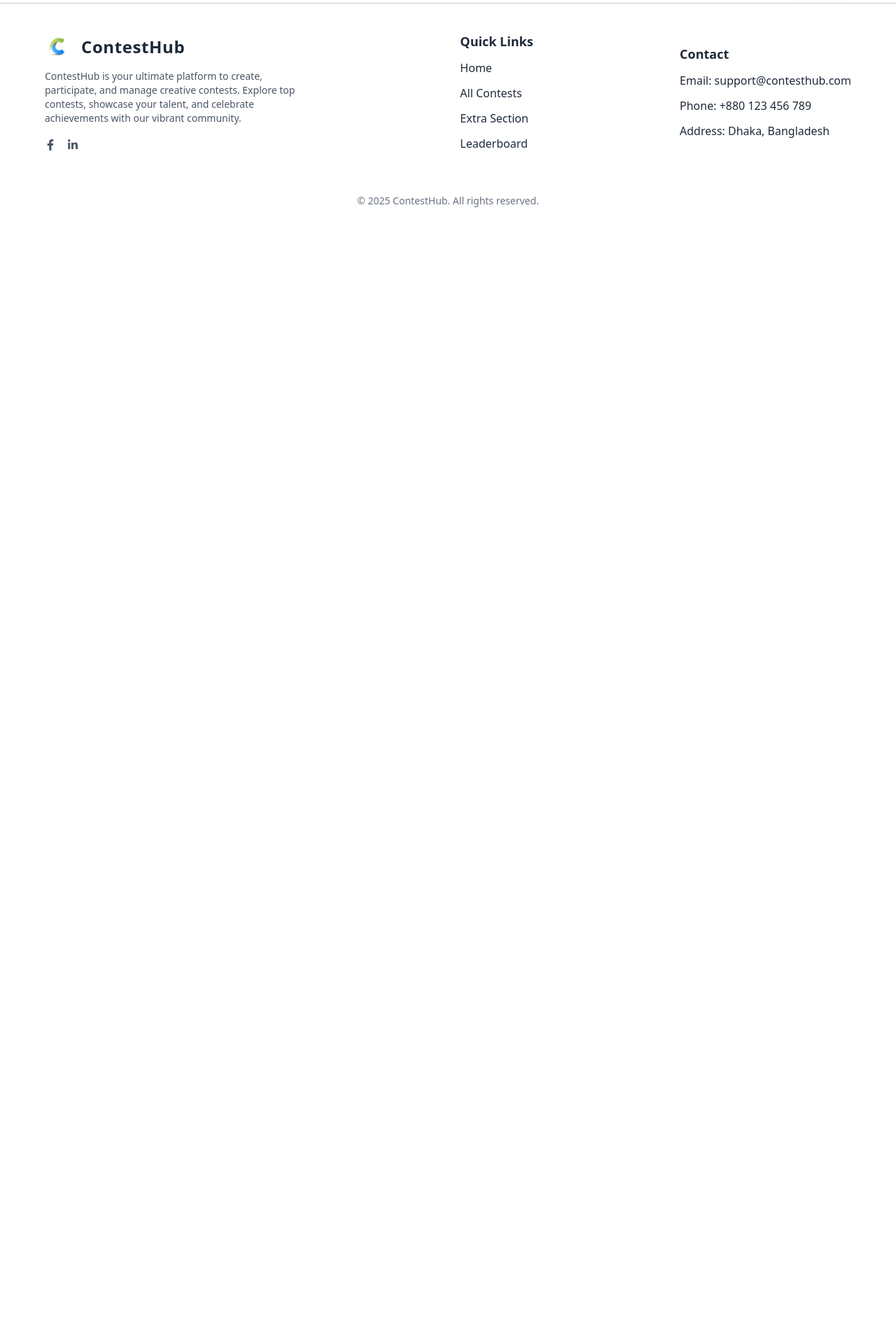
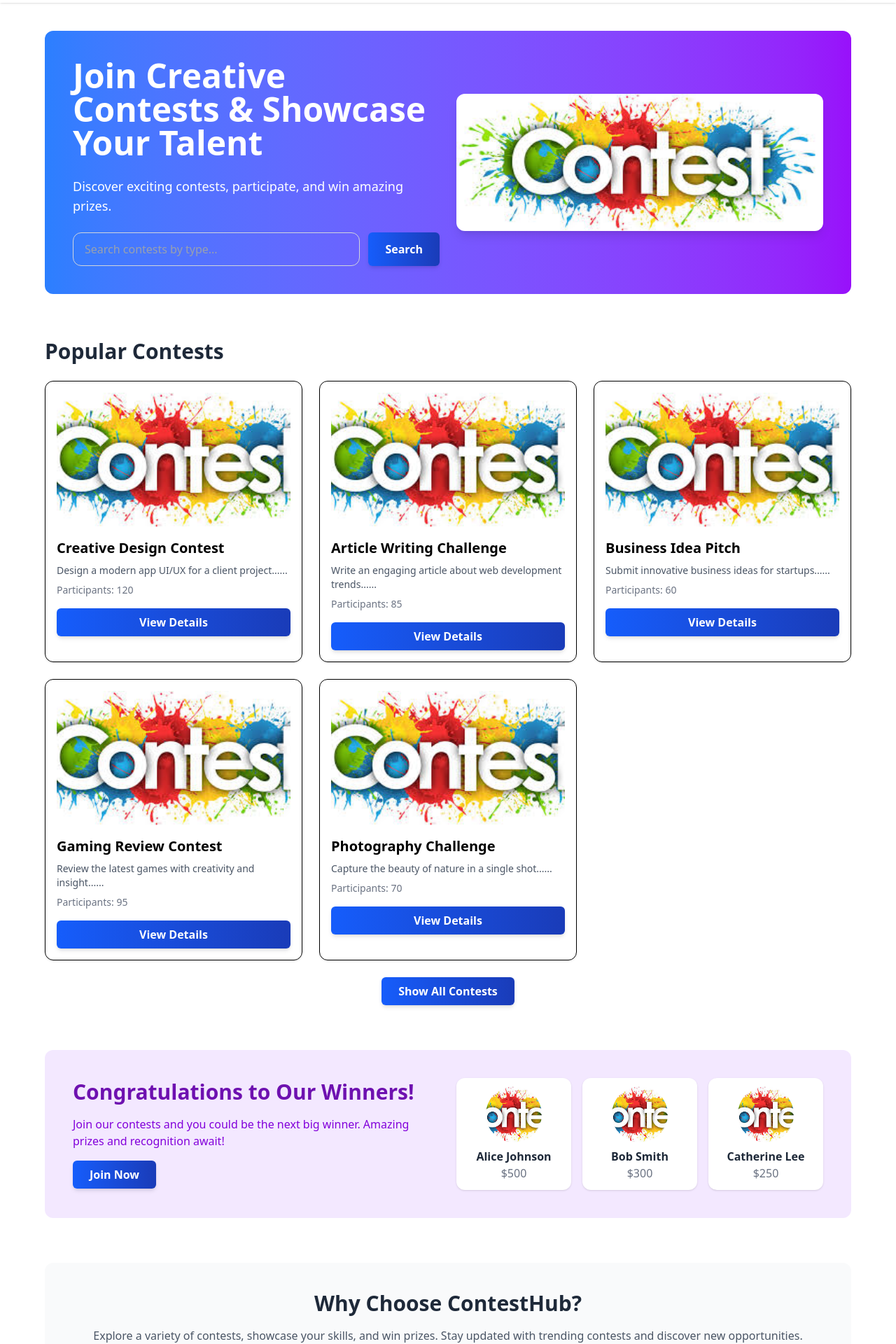
Before and after one commit to mehedi67719/ContestHub, a React (Vite) app: page / in a window 1280 px wide. Shown: the part 60-1980 px from the top of the page at 70% size. Before the commit the page ends 800 px from the top, so only its background shows below. Built offline with nearby package versions, Linux system fonts and the light colour scheme.

Commit message:
alcontest page design

```diff
--- a/src/Pages/Footer.jsx
+++ b/src/Component/Footer.jsx
@@ -4,24 +4,24 @@ import { FaFacebookF, FaLinkedinIn } from "react-icons/fa";
 
 const Footer = () => {
   return (
-    <footer className="bg-white text-gray-800 py-10 border-t border-gray-200">
-      <div className="w-[90%] mx-auto flex flex-col md:flex-row justify-between items-start md:items-center gap-8">
-        <div className="flex flex-col gap-3">
+    <footer className="bg-white text-gray-800 py-12 border-t border-gray-200">
+      <div className="w-[90%] mx-auto flex flex-col md:flex-row justify-between items-start md:items-center gap-10">
+        <div className="flex flex-col gap-4 md:w-1/3">
           <div className="flex items-center gap-3">
-            <img src={logo} alt="logo" className="w-10 h-10 rounded-md object-cover" />
-            <span className="text-2xl font-semibold tracking-wide">ContestHub</span>
+            <img src={logo} alt="logo" className="w-12 h-12 rounded-md object-cover" />
+            <span className="text-3xl font-bold tracking-wide">ContestHub</span>
           </div>
-          <p className="text-gray-600 text-sm max-w-sm">
+          <p className="text-gray-600 text-sm md:text-base">
             ContestHub is your ultimate platform to create, participate, and manage creative contests.
             Explore top contests, showcase your talent, and celebrate achievements with our vibrant community.
           </p>
-          <div className="flex gap-4 mt-2 text-gray-600">
-            <a href="https://facebook.com" target="_blank" className="hover:text-blue-600 transition"><FaFacebookF /></a>
-            <a href="https://linkedin.com" target="_blank" className="hover:text-blue-600 transition"><FaLinkedinIn /></a>
+          <div className="flex gap-5 mt-2 text-gray-600">
+            <a href="https://facebook.com" target="_blank" className="hover:text-blue-600 transition text-lg"><FaFacebookF /></a>
+            <a href="https://linkedin.com" target="_blank" className="hover:text-blue-600 transition text-lg"><FaLinkedinIn /></a>
           </div>
         </div>
 
-        <div className="flex flex-col gap-3">
+        <div className="flex flex-col gap-4 md:w-1/4">
           <h3 className="font-semibold text-lg">Quick Links</h3>
           <a href="/" className="hover:text-blue-600 transition">Home</a>
           <a href="/all-contests" className="hover:text-blue-600 transition">All Contests</a>
@@ -29,7 +29,7 @@ const Footer = () => {
           <a href="/leaderboard" className="hover:text-blue-600 transition">Leaderboard</a>
         </div>
 
-        <div className="flex flex-col gap-3">
+        <div className="flex flex-col gap-4 md:w-1/4">
           <h3 className="font-semibold text-lg">Contact</h3>
           <p>Email: support@contesthub.com</p>
           <p>Phone: +880 123 456 789</p>
@@ -37,7 +37,7 @@ const Footer = () => {
         </div>
       </div>
 
-      <div className="mt-10 text-center pt-5 text-gray-500 text-sm">
+      <div className="mt-12 text-center pt-6 text-gray-500 text-sm border-t border-gray-200">
         &copy; 2025 ContestHub. All rights reserved.
       </div>
     </footer>
--- a/src/Pages/Navbar.jsx
+++ b/src/Component/Navbar.jsx
@@ -2,7 +2,7 @@ import React, { useState, useEffect, useRef } from "react";
 
 import logo from "../assets/Logo.avif";
 import { Link, NavLink } from "react-router";
-import Primarybtn from "../Component/Primarybtn";
+import Primarybtn from "./Primarybtn";
 
 const Navbar = ({ user, onLogout }) => {
   const [open, setOpen] = useState(false);
@@ -34,7 +34,7 @@ const Navbar = ({ user, onLogout }) => {
             <span className="absolute left-0 -bottom-1 w-0 h-[2px] bg-blue-600 group-hover:w-full transition-all"></span>
           </NavLink>
 
-          <NavLink to="/all-contests" className={({isActive}) => `relative group ${isActive ? 'text-blue-600' : 'text-gray-700'}`}>
+          <NavLink to="/allcontest" className={({isActive}) => `relative group ${isActive ? 'text-blue-600' : 'text-gray-700'}`}>
             All Contests
             <span className="absolute left-0 -bottom-1 w-0 h-[2px] bg-blue-600 group-hover:w-full transition-all"></span>
           </NavLink>
--- a/src/Component/Root.jsx
+++ b/src/Component/Root.jsx
@@ -1,7 +1,7 @@
 import React from 'react';
-import Navbar from '../Pages/Navbar';
-import Footer from '../Pages/Footer';
 import { Outlet } from 'react-router';
+import Navbar from './Navbar';
+import Footer from './Footer';
 
 const Root = () => {
     return (
--- a/src/Component/Router.jsx
+++ b/src/Component/Router.jsx
@@ -1,10 +1,22 @@
 import { createBrowserRouter } from "react-router";
 import Root from "./Root";
+import Home from "../Pages/Home";
+import Allcontest from "../Pages/Allcontest";
 
 
 export const router = createBrowserRouter([
   {
     path: "/",
     element: <Root/>,
+    children:[
+        {
+            index:true,
+            Component:Home
+        },
+        {
+          path:"/allcontest",
+          Component:Allcontest
+        }
+    ]
   },
 ]);
--- /dev/null
+++ b/src/Pages/Allcontest.jsx
@@ -0,0 +1,100 @@
+import React, { useState } from "react";
+import { Link } from "react-router";
+
+
+const Allcontest = () => {
+  const [activeTab, setActiveTab] = useState("All");
+
+  const tabs = ["All", "Design", "Article", "Business", "Gaming", "Video Editing"];
+
+  const contests = [
+    {
+      _id: "1",
+      name: "Creative Design Contest",
+      description: "Design a modern app UI/UX for a client project...",
+      participants: 120,
+      image: "https://via.placeholder.com/400x250",
+    },
+    {
+      _id: "2",
+      name: "Article Writing Challenge",
+      description: "Write an engaging article about web development trends...",
+      participants: 85,
+      image: "https://via.placeholder.com/400x250",
+    },
+    {
+      _id: "3",
+      name: "Business Idea Pitch",
+      description: "Submit innovative business ideas for startups...",
+      participants: 60,
+      image: "https://via.placeholder.com/400x250",
+    },
+  ];
+
+  return (
+    <div className="max-w-7xl mx-auto px-4 py-12">
+
+      <h1 className="text-4xl font-bold text-center mb-10 text-gray-800">All Contests</h1>
+
+      <div className="flex flex-wrap justify-center gap-3 mb-12">
+        {tabs.map((tab) => (
+          <button
+            key={tab}
+            onClick={() => setActiveTab(tab)}
+            className={`px-6 py-2.5 rounded-full text-sm font-medium transition-all ${
+              activeTab === tab
+                ? "bg-blue-600 text-white shadow"
+                : "bg-white border border-gray-300 text-gray-700 hover:bg-blue-100"
+            }`}
+          >
+            {tab}
+          </button>
+        ))}
+      </div>
+
+      <div className="grid grid-cols-1 sm:grid-cols-2 lg:grid-cols-3 gap-7">
+        {contests.map((contest) => (
+          <div
+            key={contest._id}
+            className="bg-white rounded-2xl shadow hover:shadow-xl transition overflow-hidden"
+          >
+            <img
+              src={contest.image}
+              alt={contest.name}
+              className="w-full h-56 object-cover"
+            />
+
+            <div className="p-5 space-y-3">
+              <h2 className="text-xl font-semibold text-gray-800">
+                {contest.name}
+              </h2>
+
+              <p className="text-gray-600 text-sm">
+                {contest.description.slice(0, 80)}...
+              </p>
+
+              <p className="text-sm font-medium text-gray-700">
+                Participants:{" "}
+                <span className="text-blue-600 font-bold">
+                  {contest.participants}
+                </span>
+              </p>
+
+              <Link to={`/contest/${contest._id}`}>
+                <button className="w-full py-2.5 rounded-lg bg-blue-600 text-white hover:bg-blue-700 transition font-medium">
+                  View Details
+                </button>
+              </Link>
+            </div>
+          </div>
+        ))}
+      </div>
+
+      {contests.length === 0 && (
+        <p className="text-center text-gray-500 mt-12 text-lg">No contests found.</p>
+      )}
+    </div>
+  );
+};
+
+export default Allcontest;
--- /dev/null
+++ b/src/Pages/Home.jsx
@@ -0,0 +1,87 @@
+import React from "react";
+import Primarybtn from "../Component/Primarybtn";
+import contestImage from "../assets/Contest.jpeg";
+
+const Home = () => {
+  const popularContests = [
+    { id: 1, name: "Creative Design Contest", image: contestImage, participants: 120, description: "Design a modern app UI/UX for a client project..." },
+    { id: 2, name: "Article Writing Challenge", image: contestImage, participants: 85, description: "Write an engaging article about web development trends..." },
+    { id: 3, name: "Business Idea Pitch", image: contestImage, participants: 60, description: "Submit innovative business ideas for startups..." },
+    { id: 4, name: "Gaming Review Contest", image: contestImage, participants: 95, description: "Review the latest games with creativity and insight..." },
+    { id: 5, name: "Photography Challenge", image: contestImage, participants: 70, description: "Capture the beauty of nature in a single shot..." },
+  ];
+
+  const winners = [
+    { id: 1, name: "Alice Johnson", prize: "$500", image: contestImage },
+    { id: 2, name: "Bob Smith", prize: "$300", image: contestImage },
+    { id: 3, name: "Catherine Lee", prize: "$250", image: contestImage },
+  ];
+
+  return (
+    <div className="w-[90%] mx-auto py-10 space-y-16">
+
+      <section className="bg-gradient-to-r from-blue-500 to-purple-600 text-white rounded-xl p-10 flex flex-col md:flex-row items-center gap-6">
+        <div className="flex-1 space-y-6">
+          <h1 className="text-4xl md:text-5xl font-bold">Join Creative Contests & Showcase Your Talent</h1>
+          <p className="text-lg">Discover exciting contests, participate, and win amazing prizes.</p>
+
+         <div className="flex gap-3 h-12">
+           <input
+             type="text"
+             placeholder="Search contests by type..."
+             className="flex-1 h-full px-4 rounded-xl border border-gray-300 focus:outline-none focus:ring-2 focus:ring-blue-400 text-gray-700 placeholder-gray-400"
+           />
+           <Primarybtn>Search</Primarybtn>
+         </div>
+        </div>
+        <div className="flex-1">
+          <img src={contestImage} alt="banner" className="rounded-xl shadow-lg w-full object-cover" />
+        </div>
+      </section>
+
+      <section>
+        <h2 className="text-3xl font-bold mb-6 text-gray-800">Popular Contests</h2>
+        <div className="grid grid-cols-1 sm:grid-cols-2 lg:grid-cols-3 gap-6">
+          {popularContests.map((contest) => (
+            <div key={contest.id} className="border rounded-xl shadow hover:shadow-lg transition p-4 flex flex-col">
+              <img src={contest.image} alt={contest.name} className="rounded-xl mb-4 object-cover h-48 w-full" />
+              <h3 className="font-semibold text-xl mb-2">{contest.name}</h3>
+              <p className="text-gray-600 text-sm mb-2">{contest.description.slice(0, 60)}...</p>
+              <p className="text-gray-500 text-sm mb-4">Participants: {contest.participants}</p>
+              <Primarybtn>View Details</Primarybtn>
+            </div>
+          ))}
+        </div>
+        <div className="flex justify-center mt-6">
+          <Primarybtn>Show All Contests</Primarybtn>
+        </div>
+      </section>
+
+      <section className="bg-purple-100 rounded-xl p-10 flex flex-col md:flex-row items-center gap-6">
+        <div className="flex-1">
+          <h2 className="text-3xl font-bold mb-4 text-purple-800">Congratulations to Our Winners!</h2>
+          <p className="mb-4 text-purple-700">Join our contests and you could be the next big winner. Amazing prizes and recognition await!</p>
+          <Primarybtn>Join Now</Primarybtn>
+        </div>
+        <div className="flex-1 grid grid-cols-1 sm:grid-cols-3 gap-4">
+          {winners.map((winner) => (
+            <div key={winner.id} className="bg-white rounded-xl shadow p-3 text-center">
+              <img src={winner.image} alt={winner.name} className="rounded-full w-20 h-20 mx-auto mb-2 object-cover" />
+              <h4 className="font-semibold text-gray-800">{winner.name}</h4>
+              <p className="text-gray-500">{winner.prize}</p>
+            </div>
+          ))}
+        </div>
+      </section>
+
+      <section className="text-center p-10 bg-gray-50 rounded-xl">
+        <h2 className="text-3xl font-bold mb-4 text-gray-800">Why Choose ContestHub?</h2>
+        <p className="text-gray-600 mb-4">Explore a variety of contests, showcase your skills, and win prizes. Stay updated with trending contests and discover new opportunities.</p>
+        <Primarybtn>Explore Contests</Primarybtn>
+      </section>
+
+    </div>
+  );
+};
+
+export default Home;
```
Also changed, not shown: src/assets/Contest.jpeg (added).
